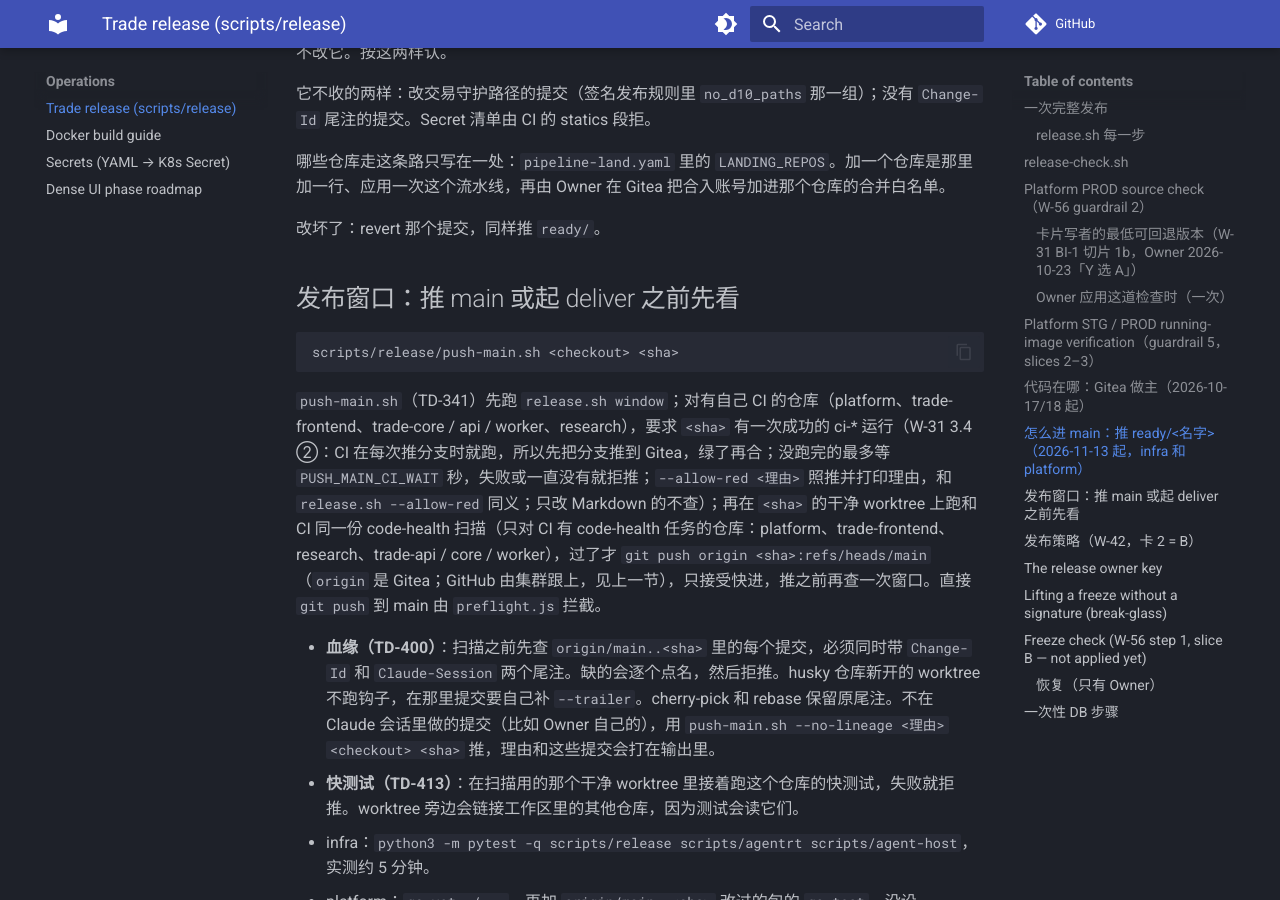
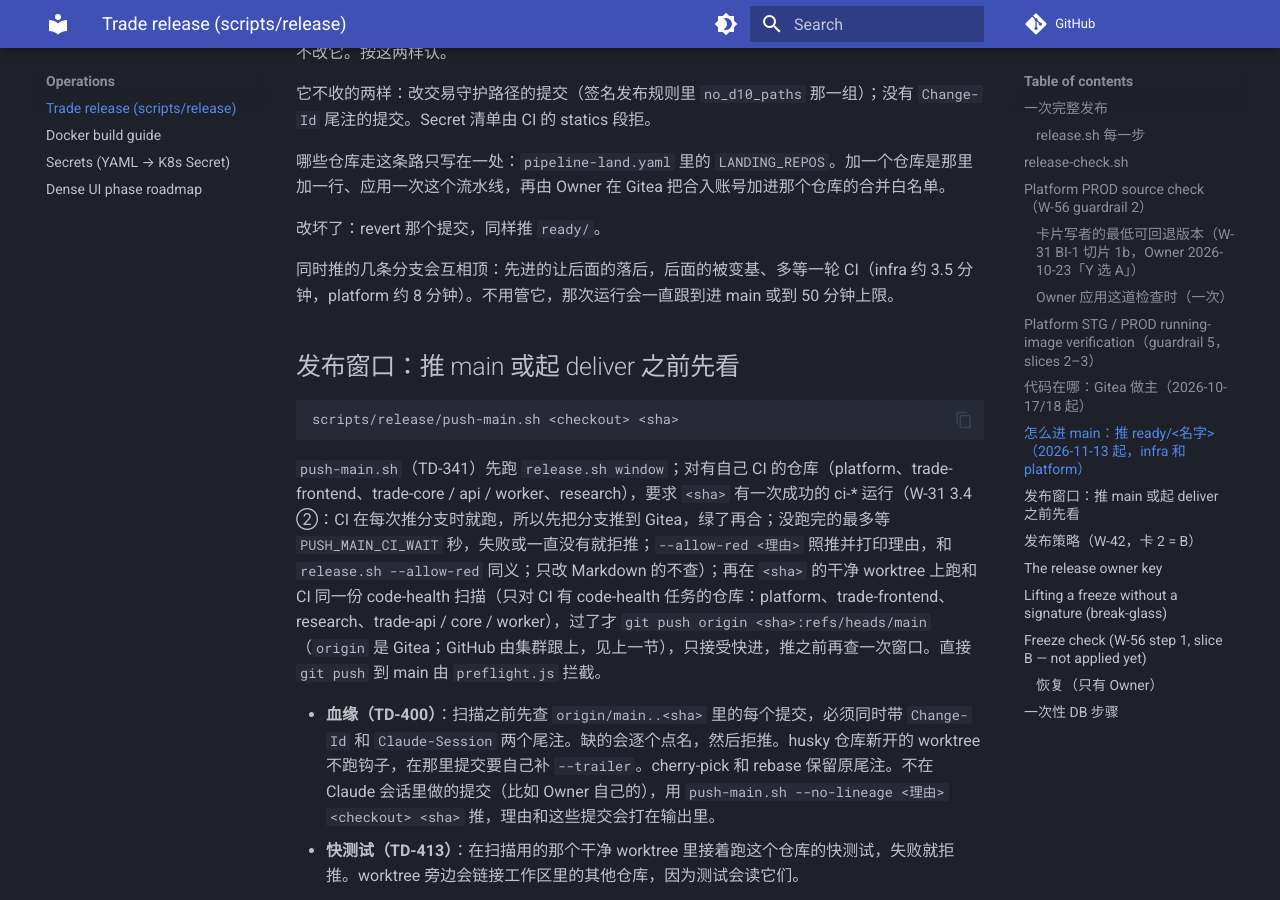
Before and after one commit to weitingzhao/bifrost-trade-infra, an MkDocs documentation site: the page built from docs/RELEASE.md, in a window 1280 px wide and 900 px high, scrolled down 12633 px. Built offline with MkDocs 1.6.1 and Material for MkDocs 9.7.7, drawn with Linux system fonts in a browser that asks for light colours; comment, search, counter and statistics services are not loaded.

Commit message:
docs(release): branches pushed together overtake each other, and the run follows
LANE-land-all.

Claude-Session: local_cca7748b-0b2b-43aa-9ab5-00d1db556f40
Claude-Transcript: 084e3cb0-d1af-4a35-8803-a9b59751d6cc
Change-Id: I45112dd330517b3d427530892cd63806b12f5e73
Work: LANE-land-all
Co-Authored-By: Claude Fable 5.2 <noreply@anthropic.com>

````diff
--- a/docs/RELEASE.md
+++ b/docs/RELEASE.md
@@ -261,6 +261,8 @@ STG 的 `rollout` 引用 `bifrost-rollout-verify-platform`，先重启并等待
 
 改坏了：revert 那个提交，同样推 `ready/`。
 
+同时推的几条分支会互相顶：先进的让后面的落后，后面的被变基、多等一轮 CI（infra 约 3.5 分钟，platform 约 8 分钟）。不用管它，那次运行会一直跟到进 main 或到 50 分钟上限。
+
 ## 发布窗口：推 main 或起 deliver 之前先看
 
 ```bash
````
